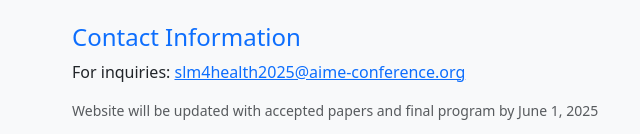
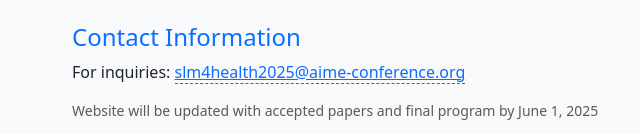
Before and after one commit to dyhpf/cfp, a plain HTML site: page index.html in a window 1280 px wide. Shown: the part 1282-1416 px from the top of the page, 10-650 px from the left. Drawn offline with nearby package versions, Linux system fonts and the light colour scheme.

Commit message:
Update index.html
change emails

```diff
--- a/index.html
+++ b/index.html
@@ -124,9 +124,41 @@
         <!-- Contact -->
         <footer class="border-top pt-4">
             <h4 class="text-primary">Contact Information</h4>
-            <p>For inquiries: <a href="mailto:slm4health2025@aime-conference.org">slm4health2025@aime-conference.org</a></p>
+            <p>For inquiries:
+                <a href="#"
+                   class="secure-email"
+                   data-user="S2Vyc3Rpbi5kZW5lY2tl"
+                   data-domain="YmZoLmNo"
+                   onclick="handleSecureEmail(event)">
+                    slm4health2025@aime-conference.org
+                </a>
+            </p>
             <p class="text-muted small">Website will be updated with accepted papers and final program by June 1, 2025</p>
         </footer>
     </main>
 
     <script src="https://cdn.jsdelivr.net/npm/bootstrap@5.3.0/dist/js/bootstrap.bundle.min.js"></script>
+    <script>
+        // Email protection script
+        function handleSecureEmail(event) {
+            event.preventDefault();
+            const link = event.target.closest('a');
+            const user = atob(link.dataset.user);  // Decodes to "Kerstin.denecke"
+            const domain = atob(link.dataset.domain);  // Decodes to "bfh.ch"
+            window.location.href = `mailto:${user}@${domain}`;
+        }
+    </script>
+    <style>
+        /* Add visual hint for protected email */
+        a.secure-email {
+            cursor: pointer;
+            border-bottom: 1px dashed currentColor;
+        }
+        a.secure-email:hover:after {
+            content: " (protected address)";
+            font-size: 0.8em;
+            color: #666;
+        }
+    </style>
+</body>
+</html>
```
